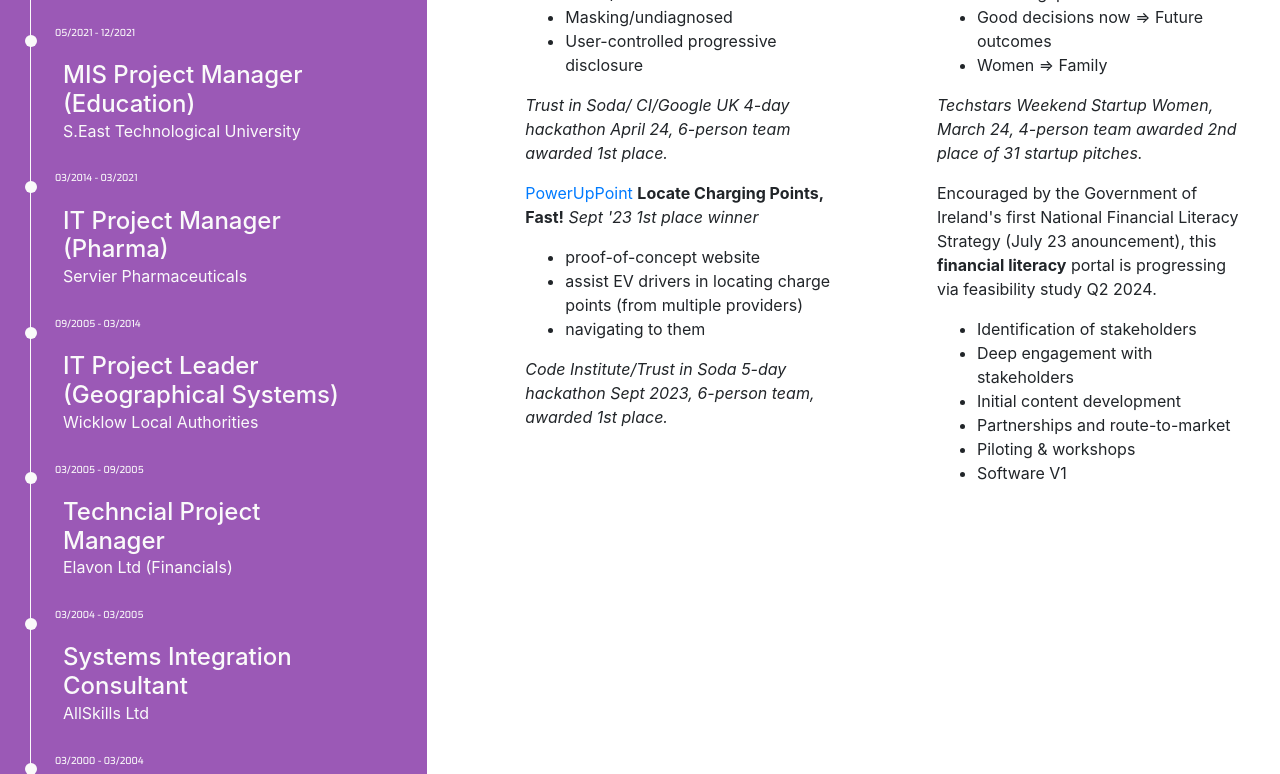
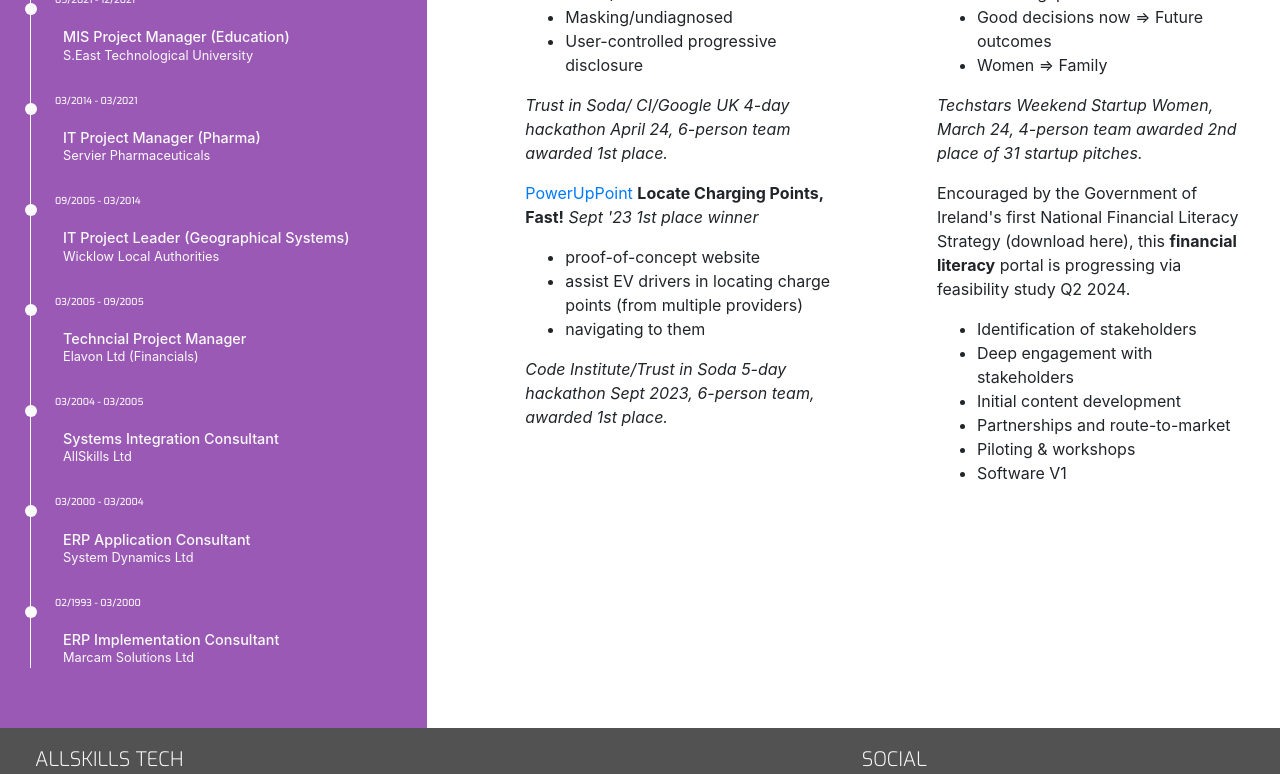
Before and after one commit to DeeMcCart/allskills, a plain HTML site: page resume.html in a window 1280 px wide. Shown: the part 714-1488 px from the top of the page. Drawn offline with nearby package versions, Linux system fonts and the light colour scheme.

Commit message:
Feat:  Update resume timeline to smaller font display

```diff
--- a/assets/css/style.css
+++ b/assets/css/style.css
@@ -340,6 +340,17 @@ footer {
     background: #fafafa;
 }
 
+.timeline-item>h4{
+    /* DMcC 04/05/24:  reduce font-size to 0.6em */
+    font-size: 0.9em;
+}
+
+.timeline-item>p{
+    /* DMcC 04/05/24:  reduce font-size to 0.6em */
+    font-size: 0.8em;
+}
+
+
 .history-items {
     margin-bottom: 30px;
 }
--- a/resume.html
+++ b/resume.html
@@ -161,7 +161,7 @@
 
                             <i>Techstars Weekend Startup Women, March 24, 4-person team awarded 2nd place of 31 startup pitches.</i></p>
                             <p>
-                            Encouraged by the Government of Ireland's first National Financial Literacy Strategy (July 23 anouncement), this <b>financial literacy</b> portal is progressing via feasibility study Q2 2024.
+                            Encouraged by the Government of Ireland's first National Financial Literacy Strategy <a>(download here)</a>, this <b>financial literacy</b> portal is progressing via feasibility study Q2 2024.
                              <ul>
                                 <li>Identification of stakeholders</li>
                                 <li>Deep engagement with stakeholders</li>
@@ -230,7 +230,7 @@
 
         <div class="row" id="footer-details">
             <div class="col-sm-4">
-                <h5 class="uppercase general-sub">About</h5>
+                <h5 class="uppercase general-sub">AllSkills Tech</h5>
                 <p class="inline-block">
                     Software solutions for social good
                 </p>
@@ -263,7 +263,7 @@
                         </a>
                     </li>
                     <li class="list-inline-item">
-                        <a target="_blank" href="#">
+                        <a target="_blank" href="https://www.linkedin.com/in/deirdre-mc-carthy/">
                             <i class="fa fa-linkedin" aria-hidden="true"></i>
                             <span class="sr-only">LinkedIn</span>
                         </a>
```
Also changed, not shown: contact.html (+2 -2 lines), index.html (+2 -2 lines).
